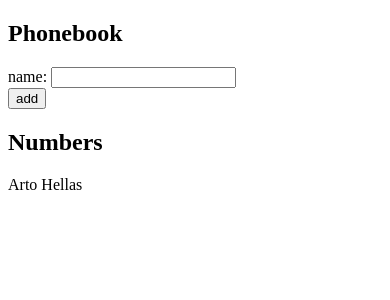
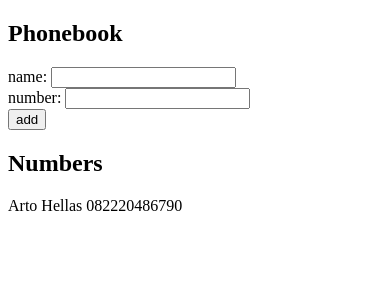
Before and after one commit to WisangAnggoro/fullstackopen_part2, a React (Create React App) app in the folder phonebook/: page / in a window 390 px wide. Shown: the top 300 px of the page. Built offline with nearby package versions, Linux system fonts and the light colour scheme.

Commit message:
The Phonebook Step3

```diff
--- a/phonebook/src/App.js
+++ b/phonebook/src/App.js
@@ -2,13 +2,22 @@ import React, { useState } from 'react'
 
 const App = () => {
   const [ persons, setPersons ] = useState([
-    { name: 'Arto Hellas' }
+    {
+      name: 'Arto Hellas',
+      number: '082220486790'
+    }
   ])
   const [ newName, setNewName ] = useState('')
+  const [ newNumber, setNewNumber] = useState('');
 
   const handleNoteChange = (event) => {
     event.preventDefault()
     setNewName(event.target.value)
+  }
+
+  const handleNumberChange = (event) => {
+    event.preventDefault()
+    setNewNumber(event.target.value)
   }
 
   const handleSubmit = (event) => {
@@ -16,9 +25,13 @@ const App = () => {
     if(persons.map(person => person.name).indexOf(newName)!==-1) {
       alert(`${newName} is already added to phonebook`)
     } else {
-      let newPerson = {name : newName}
+      let newPerson = {
+        name : newName,
+        number : newNumber
+      }
       setPersons([...persons, newPerson])
       setNewName('')
+      setNewNumber('')
     }
   }
 
@@ -33,13 +46,19 @@ const App = () => {
           />
         </div>
         <div>
+          number: <input
+            onChange = {handleNumberChange}
+            value = {newNumber}
+          />
+        </div>
+        <div>
           <button type="submit">add</button>
         </div>
       </form>
       {/* <div>debug: {newName}</div> */}
       <h2>Numbers</h2>
       {
-        persons.map(person => <p>{person.name}</p>)
+        persons.map(person => <p>{person.name} {person.number}</p>)
       }
     </div>
   )
```
